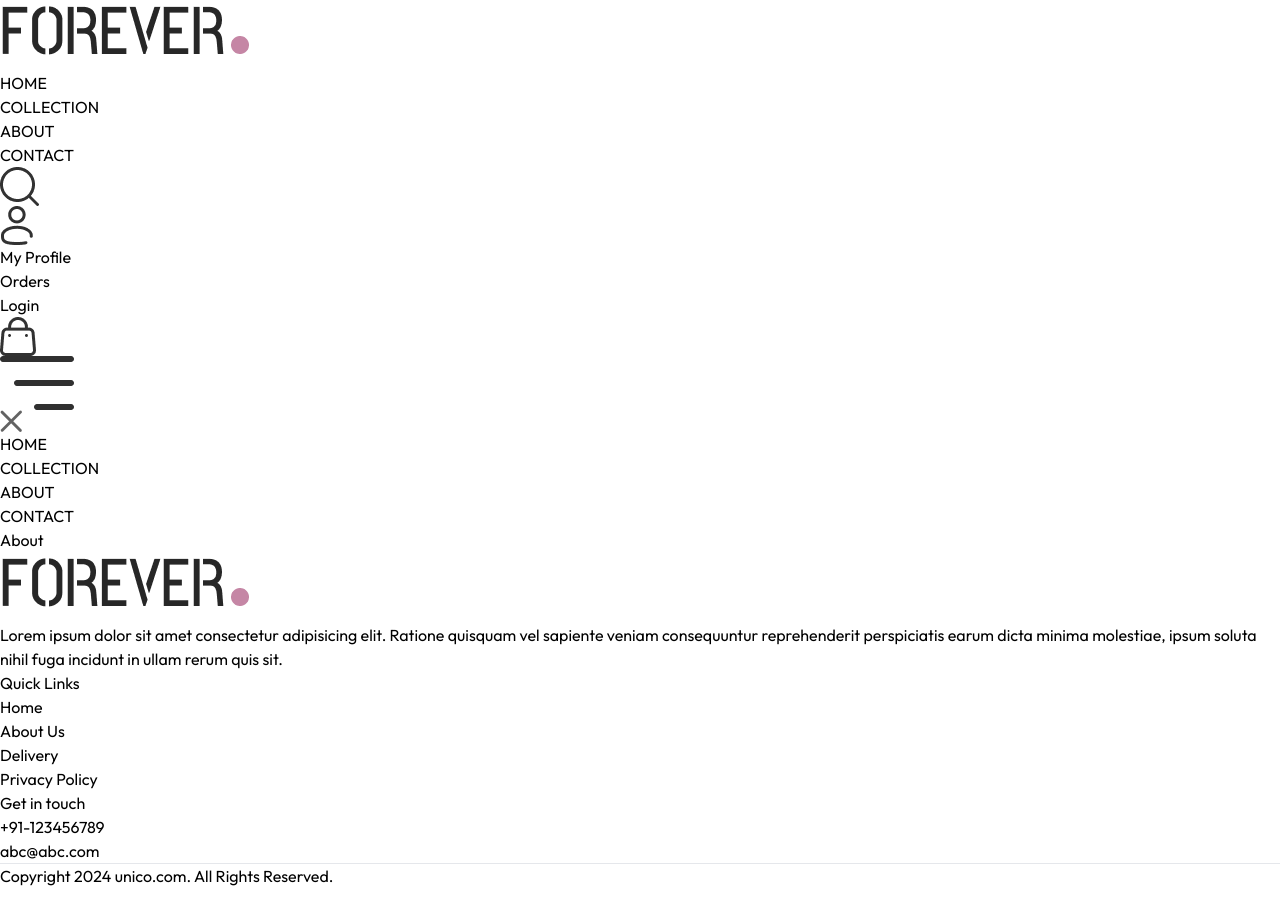
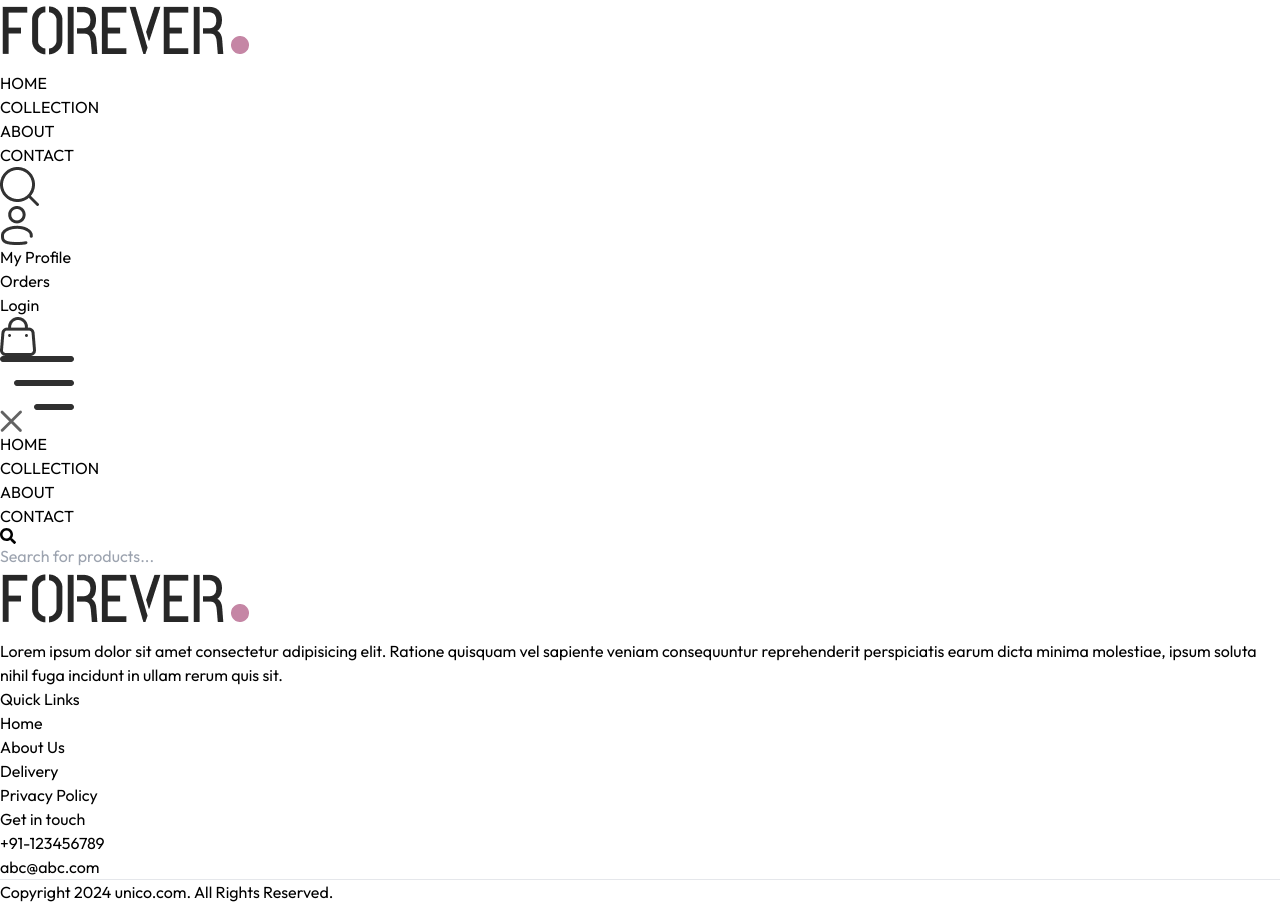
Before and after one commit to sagarbhati26/unico, a React (Vite) app: page /about in a window 1280 px wide. Both pictures are taken after a click on the picture 37 px from the left and 383 px from the top of the page. Built offline with nearby package versions, Linux system fonts and the light colour scheme.

Commit message:
commit before upload

```diff
--- a/src/components/App.jsx
+++ b/src/components/App.jsx
@@ -11,12 +11,14 @@ import Product from '../pages/Product'
 import Collection from '../pages/Collection'
 import NavBar from './NavBar'
 import Footer from './Footer'
+import SearchBar from './SearchBar'
 
 function App() {
   return (
 
     <div className='px-4 sm:px-[5vw] md:px[7vw]  lg:px[9vw]'>
       <NavBar/>
+      <SearchBar/>
       <Routes>
         <Route path='/' element={<Home/>} />
         <Route path='/about' element={<About/>} />
--- a/src/components/NavBar.jsx
+++ b/src/components/NavBar.jsx
@@ -1,9 +1,11 @@
-import React, { useState, useMemo } from "react";
+import React, { useState, useMemo, useContext } from "react";
 import { assets } from "../assets/assets";
 import { Link, NavLink } from "react-router-dom";
+import { ShopContext } from "../context/shopContext";
 
 const NavBar = () => {
   const [visible, setVisible] = useState(false);
+  const { showSearch, setShowSearch } = useContext(ShopContext);
 
   const NavLinkComponent = ({ to, label }) => (
     <NavLink
@@ -43,7 +45,7 @@ const NavBar = () => {
         </ul>
 
         {/* Icons: Search, Profile, Cart, Menu */}
-        <div className="flex items-center gap-6">
+        <div onClick={() => setShowSearch(!showSearch)} className="flex items-center gap-6">
           <img
             src={assets.search_icon}
             className="w-5 cursor-pointer hover:opacity-80 transition-opacity"
--- /dev/null
+++ b/src/components/SearchBar.jsx
@@ -0,0 +1,25 @@
+import React, { useContext } from "react";
+import { ShopContext } from "../context/shopContext";
+import { FaSearch, FaTimes } from "react-icons/fa";
+
+const SearchBar = () => {
+  const { search, setSearch, showSearch, setShowSearch } = useContext(ShopContext);
+
+  return showSearch ? (
+    <div className="border-t border-b bg-gray-50 p-4">
+      <div className="flex items-center justify-center border border-gray-300 rounded-full px-4 py-2 bg-white shadow-md">
+        <FaSearch className="mr-2 text-gray-500" />
+        <input
+          value={search}
+          onChange={(e) => setSearch(e.target.value)}
+          className="flex-1 outline-none bg-transparent text-gray-700"
+          type="text"
+          placeholder="Search for products..."
+        />
+
+      </div>
+    </div>
+  ) : null;
+};
+
+export default SearchBar;
--- a/src/context/shopContext.jsx
+++ b/src/context/shopContext.jsx
@@ -1,4 +1,4 @@
-import { createContext } from "react";
+import { createContext, useState } from "react";
 import { products } from "../assets/assets";
 
 export const ShopContext = createContext();
@@ -6,10 +6,17 @@ export const ShopContext = createContext();
 const ShopContextProvider = (props) => {
   const currency = "Rs.";
   const delivery_fees = 69;
+  const [search, setSearch] = useState("");
+  const [showSearch, setShowSearch] = useState(false); // Set to Boolean true
+
   const value = {
     products,
     currency,
     delivery_fees,
+    search,
+    setSearch,
+    showSearch,
+    setShowSearch,
   };
 
   return (
--- a/src/pages/About.jsx
+++ b/src/pages/About.jsx
@@ -1,9 +1,11 @@
 import React from 'react'
+
 
 const About = () => {
   return (
     <div>
-        About</div>
+
+    </div>
   )
 }
 
--- a/src/pages/Collection.jsx
+++ b/src/pages/Collection.jsx
@@ -10,6 +10,7 @@ const Collection = () => {
   const [filterProducts, setFilterProducts] = useState([]);
   const [category, setCategory] = useState([]);
   const [subCategory, setSubCategory] = useState([]);
+  const [order, setOrder] = useState("relevant");
 
   const toggleCategory = (e) => {
     const value = e.target.value;
@@ -35,7 +36,7 @@ const Collection = () => {
     // Filter by category
     if (category.length > 0) {
       productsCopy = productsCopy.filter((item) =>
-        category.includes(item.category.toLowerCase()) // Ensure case-insensitive match
+        category.includes(item.category.toLowerCase())
       );
     }
 
@@ -46,18 +47,25 @@ const Collection = () => {
       );
     }
 
-    // console.log("Filtered Products:", productsCopy); // Debugging line to verify filtered products
+    // Sort products based on order
+    if (order === "low-high") {
+      productsCopy.sort((a, b) => a.price - b.price); // Sort by price low to high
+    } else if (order === "high-low") {
+      productsCopy.sort((a, b) => b.price - a.price); // Sort by price high to low
+    }
+
     setFilterProducts(productsCopy);
   };
 
-
+  // Apply initial filter based on products when component mounts or products change
   useEffect(() => {
-    setFilterProducts(products);
+    applyFilter();
   }, [products]);
 
+  // Re-apply filter when category, subCategory, or order changes
   useEffect(() => {
     applyFilter();
-  }, [category, subCategory]);
+  }, [category, subCategory, order]);
 
   return (
     <div className="flex flex-col sm:flex-row gap-1 sm:gap-10 pt-10 border-t">
@@ -87,7 +95,7 @@ const Collection = () => {
                 type="checkbox"
                 value="men"
                 onChange={toggleCategory}
-              />{" "}
+              />
               Men
             </p>
             <p className="flex gap-2">
@@ -96,7 +104,7 @@ const Collection = () => {
                 type="checkbox"
                 value="women"
                 onChange={toggleCategory}
-              />{" "}
+              />
               Women
             </p>
             <p className="flex gap-2">
@@ -105,7 +113,7 @@ const Collection = () => {
                 type="checkbox"
                 value="kids"
                 onChange={toggleCategory}
-              />{" "}
+              />
               Kids
             </p>
           </div>
@@ -121,27 +129,27 @@ const Collection = () => {
               <input
                 className="w-3"
                 type="checkbox"
-                value="Top"
+                value="Topwear"
                 onChange={toggleSubCategory}
-              />{" "}
+              />
               Top
             </p>
             <p className="flex gap-2">
               <input
                 className="w-3"
                 type="checkbox"
-                value="Bottoms"
+                value="Bottomwear"
                 onChange={toggleSubCategory}
-              />{" "}
+              />
               Bottoms
             </p>
             <p className="flex gap-2">
               <input
                 className="w-3"
                 type="checkbox"
-                value="Winters"
+                value="Winterwear"
                 onChange={toggleSubCategory}
-              />{" "}
+              />
               Winters
             </p>
           </div>
@@ -152,7 +160,11 @@ const Collection = () => {
       <div className="flex-1">
         <div className="flex justify-between text-base sm:text-2xl mb-4">
           <Title text1="All" text2="Collection" />
-          <select className="border-2 border-gray-300 text-sm px-2">
+          <select
+            value={order}
+            onChange={(e) => setOrder(e.target.value)}
+            className="border-2 border-gray-300 text-sm px-2"
+          >
             <option value="relevant">Sort by: relevant</option>
             <option value="low-high">Sort by: low-high</option>
             <option value="high-low">Sort by: high-low</option>
```
